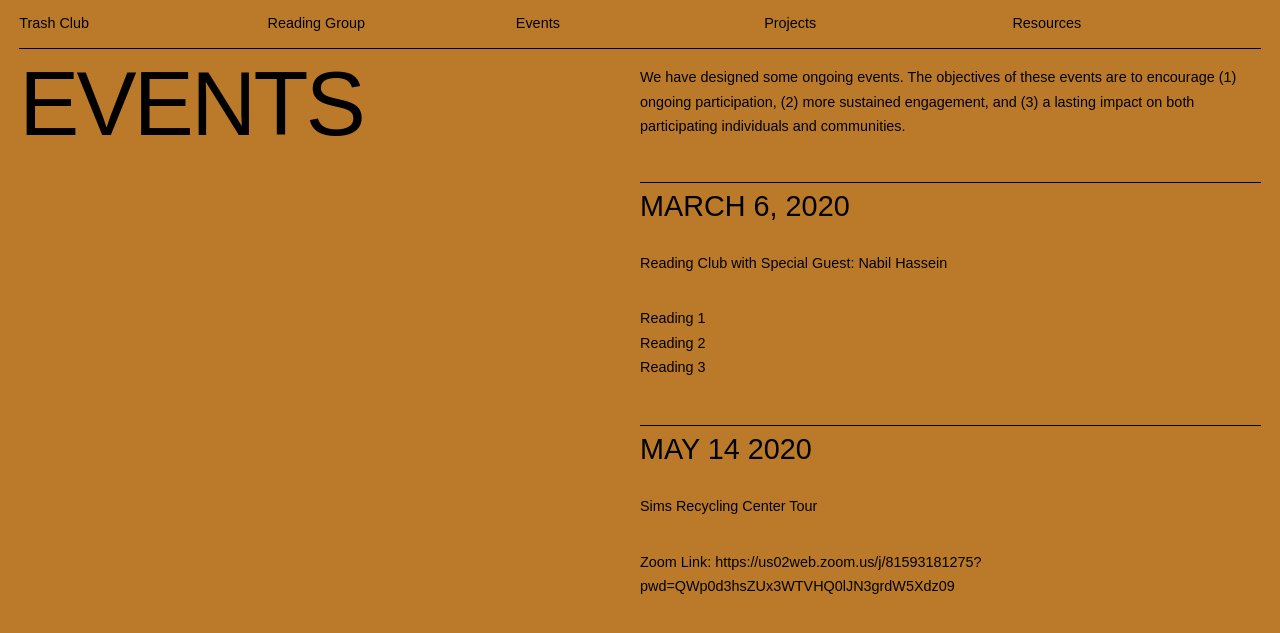
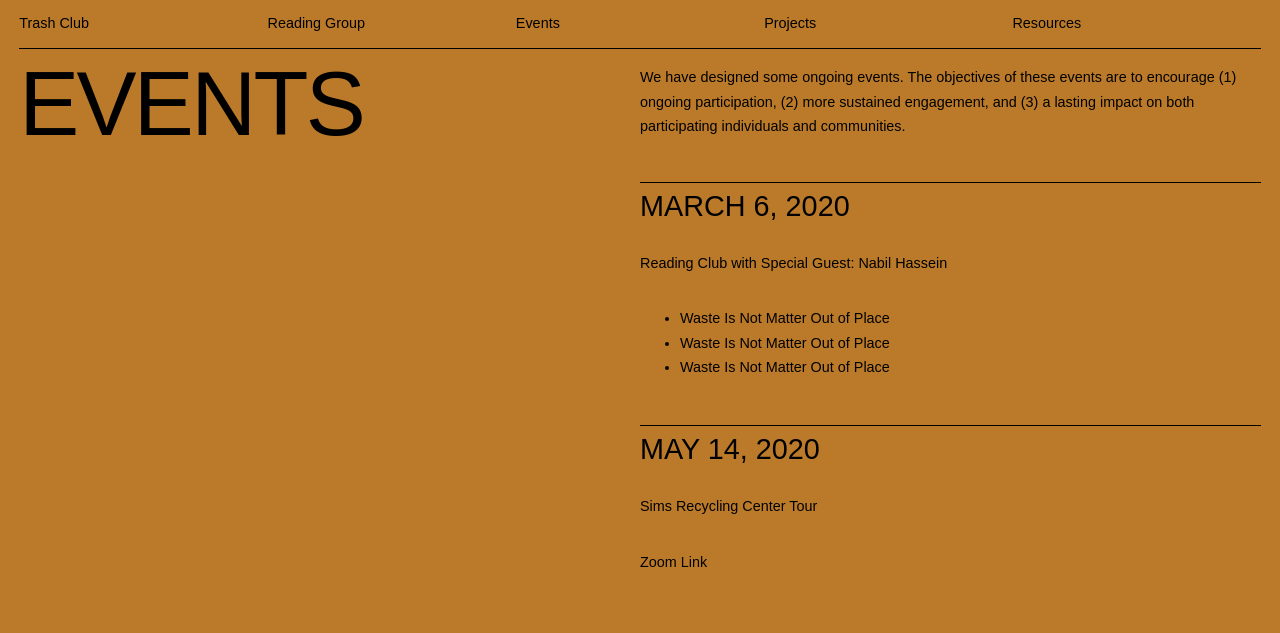
Before and after one commit to trashclub/trashclub.github.io, a Jekyll site: the page built from events/index.html, in a window 1280 px wide. Shown: the top 633 px of the page. Built offline with Jekyll 4.4.1, drawn with Linux system fonts in a browser that asks for light colours; some web fonts are replaced.

Commit message:
events page is jekyllized

```diff
--- a/_config.yml
+++ b/_config.yml
@@ -1,2 +1,7 @@
 name: Trash Club
 markdown: kramdown
+collections:
+  - events
+  - readings
+  - projects
+  - resources
--- a/events/index.html
+++ b/events/index.html
@@ -25,48 +25,26 @@
                     </p>
                 </div>
 
-                <!--WEEK 1-->
+                <!--WEEK 0-->
+
+                {% for event in site.events %}
+
                 <div class='week-reading'>
                     <!--DATE-->
                     <div>
-                        <h3 class='event-date'>March 6, 2020</h3>
+                        <h3 class='event-date'>{{ event.date | date: "%B %-d, %Y"}}</h3>
                         <!--READING 1-->
                         <div class = 'event-title'>
-                            Reading Club with Special Guest: Nabil Hassein
+                            {{ event.title }}
                         </div>
                         <!--READINGS-->
                         <div>
-                            <a href="https://discardstudies.com/2019/09/09/waste-is-not-matter-out-of-place/"
-                                target="_blank">Reading 1</a>
-                            <br>
-                            <a href="https://discardstudies.com/2019/09/09/waste-is-not-matter-out-of-place/"
-                            target="_blank">Reading 2</a>
-                            <br>
-                            <a href="https://discardstudies.com/2019/09/09/waste-is-not-matter-out-of-place/"
-                            target="_blank">Reading 3</a>
+                            {{ event.content }}
                         </div>
                     </div>
                 </div>
 
-                <!--WEEK 2-->
-                <div class='week-reading'>
-                    <div>
-                        <div>
-                            <h3 class='event-date'>May 14 2020
-                            </h3>
-                        </div>
-                        <div class = 'event-title'>
-                            Sims Recycling Center Tour
-                        </div>
-
-                        <div>
-                            Zoom Link: https://us02web.zoom.us/j/81593181275?pwd=QWp0d3hsZUx3WTVHQ0lJN3grdW5Xdz09
-                            <br>
-                        </div>
-                    </div>
-
-                </div>
-
+                {% endfor %}
 
             </div>
         </div>
```
Also changed, not shown: _events/03-06-2020.md (added, +8 -0 lines), _events/05-14-2020.md (added, +6 -0 lines), Gemfile.lock.
